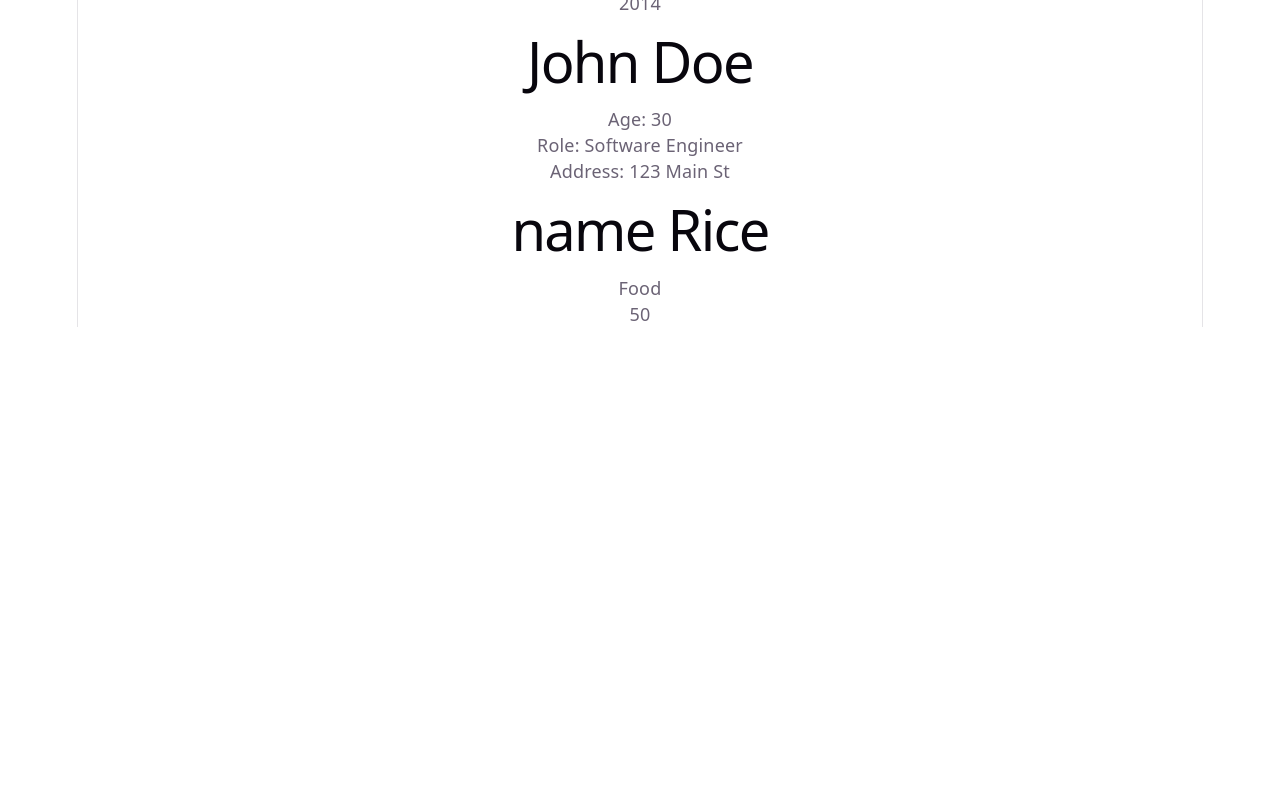
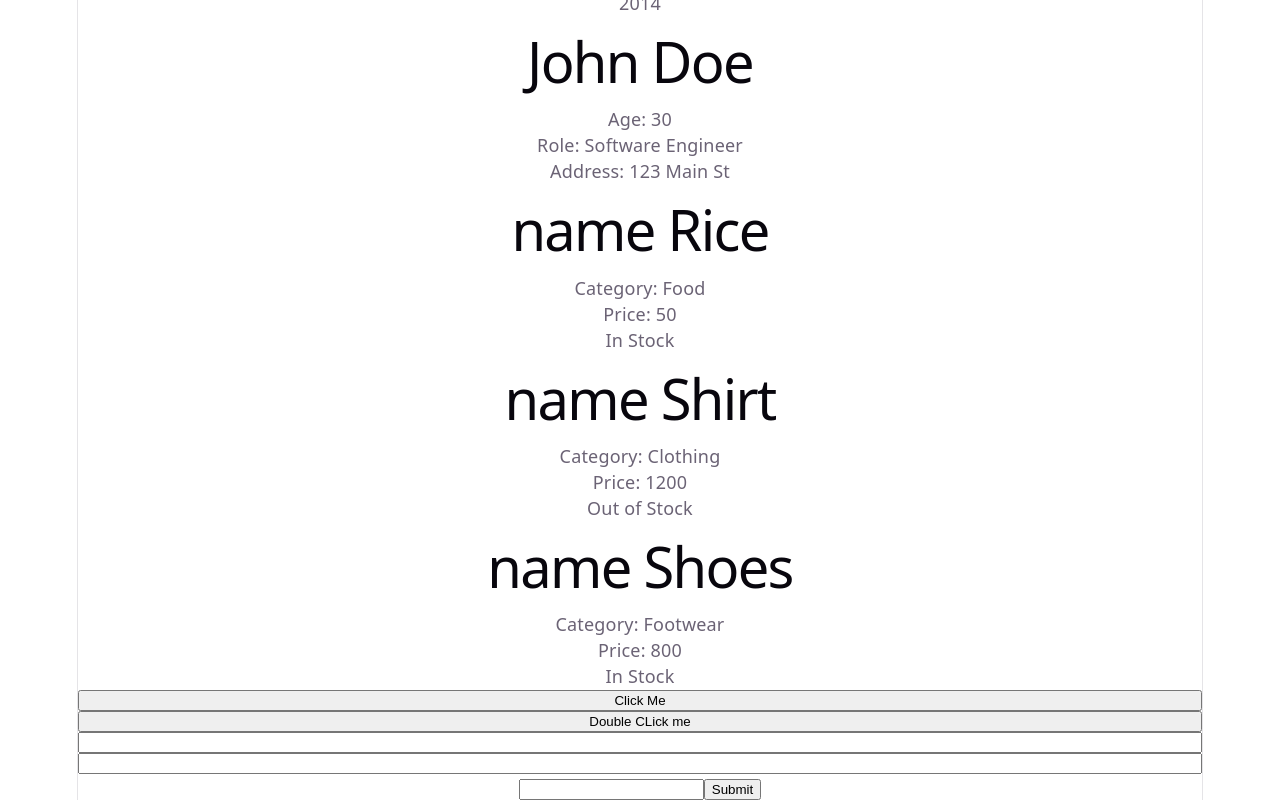
Before and after one commit to juhivibhakar14/fullstack-learning-journey, a React (Vite) app in the folder react.js/react-fundamentals/: page / in a window 1280 px wide. Shown: the part 591-1391 px from the top of the page. Before the commit the page ends 918 px from the top, so only its background shows below. Built offline with nearby package versions, Linux system fonts and the light colour scheme.

Commit message:
Variours Event projects learned.

```diff
--- a/react.js/react-fundamentals/src/App.jsx
+++ b/react.js/react-fundamentals/src/App.jsx
@@ -3,6 +3,11 @@ import ProductCard from "./components/ProductCard";
 import MovieCard from "./components/MovieCard";
 import Header from "./header";
 import Navbar from "./navbar";
+import ClickLogger from "./components/events/ClickLogger";
+import DoubleCLick from "./components/events/DoubleClickEvent";
+import InputLogger from "./components/events/InputLogger";
+import SearchBox from "./components/events/SearchBox";
+import FormSubmit from "./components/events/FormSubmit";
 
 function App() {
   return (
@@ -21,11 +26,15 @@ function App() {
         address="123 Main St"
       />
 
-      <ProductCard
-        name="Rice"
-        category="Food"
-        price="50"
-      />
+      <ProductCard name="Rice" category="Food" price="50" inStock={true} />
+      <ProductCard name="Shirt" category="Clothing" price="1200" inStock={false} />
+      <ProductCard name="Shoes" category="Footwear" price="800" inStock={true} />
+      <ClickLogger />
+      <DoubleCLick />
+      <InputLogger />
+      <SearchBox />
+      <FormSubmit />
+
     </>
   );
 }
--- a/react.js/react-fundamentals/src/components/ProductCard.jsx
+++ b/react.js/react-fundamentals/src/components/ProductCard.jsx
@@ -1,8 +1,16 @@
-function ProductCard({name, category, price}){
+function ProductCard({name, category, price, inStock}){
     return(
         <div><h1>name {name}</h1>
-        <p>{category}</p>
-        <p>{price}</p>
+        <p>Category: {category}</p>
+        <p>Price: {price}</p>
+        {
+            inStock ?(
+                <p>In Stock</p>
+            )
+            :(
+                <p>Out of Stock</p>
+            )
+        }
         </div>
     )
 }
--- /dev/null
+++ b/react.js/react-fundamentals/src/components/events/ClickLogger.jsx
@@ -0,0 +1,12 @@
+function ClickLogger() {
+
+  function handleClick() {
+    console.log("Button Clicked");
+  }
+
+  return (
+   <button onClick={handleClick}>Click Me</button>
+  );
+}
+
+export default ClickLogger;
--- /dev/null
+++ b/react.js/react-fundamentals/src/components/events/DoubleClickEvent.jsx
@@ -0,0 +1,12 @@
+function DoubleCLick(){
+
+    function handleDoubleCLick(){
+        console.log("Double CLick)")
+    }
+    return (
+        <button onDoubleClick={handleDoubleCLick}>
+            Double CLick me
+        </button>
+    )
+}
+export default DoubleCLick;
--- /dev/null
+++ b/react.js/react-fundamentals/src/components/events/FormSubmit.tsx
@@ -0,0 +1,18 @@
+function FormSubmit() {
+
+    function handleSubmit(event: React.FormEvent<HTMLFormElement>) {
+  event.preventDefault();
+  console.log("Form Submitted");
+}
+
+    return (
+        <form onSubmit={handleSubmit}>
+            <input type="text" />
+            <button type="submit">
+                Submit
+            </button>
+        </form>
+    );
+}
+
+export default FormSubmit;
--- /dev/null
+++ b/react.js/react-fundamentals/src/components/events/InputLogger.jsx
@@ -0,0 +1,10 @@
+function InputLogger(){
+
+    function handleChange(event){
+        console.log(event.target.value);
+    }
+
+    return (
+        <input onChange={handleChange} />
+    );
+}export default InputLogger;
--- /dev/null
+++ b/react.js/react-fundamentals/src/components/events/SearchBox.jsx
@@ -0,0 +1,10 @@
+function SearchBox(){
+        function handleChange(event){
+            event.preventDefault();
+            console.log(event.target.value);
+        }
+    return (
+        <input onChange={handleChange} />
+    );
+}
+export default SearchBox;
```
Also changed, not shown: react.js/react-fundamentals/src/components/events/MouseEnter.jsx (added, +10 -0 lines), react.js/react-fundamentals/src/components/events/ClickCounter.jsx (added).
